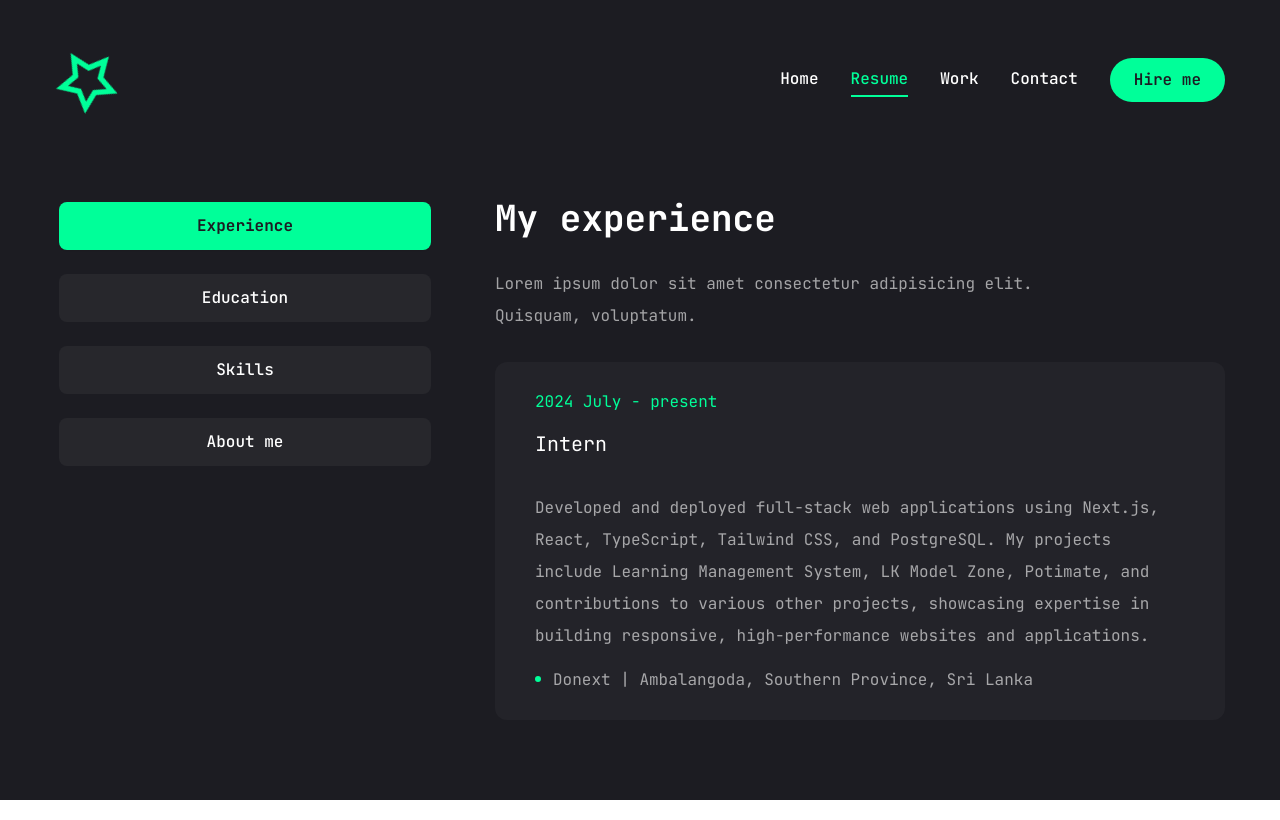
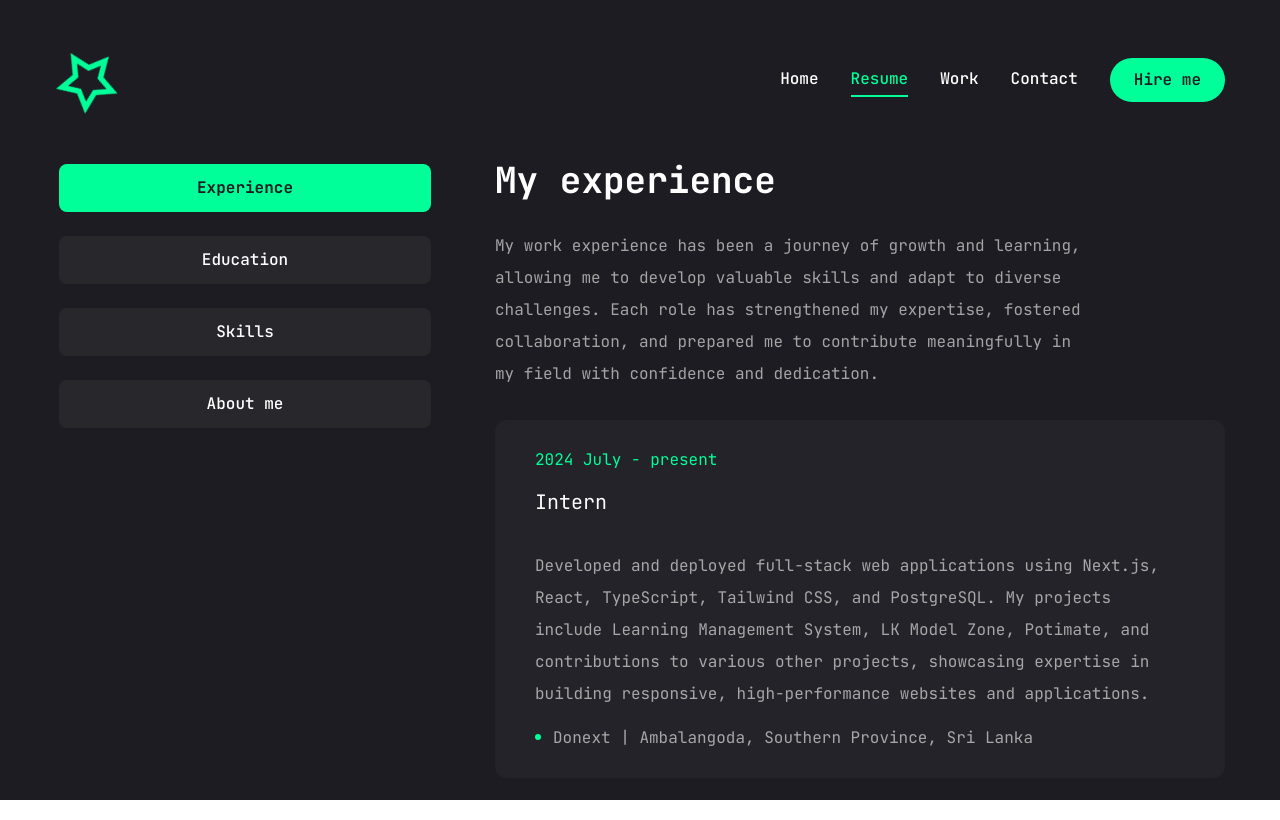
Before and after one commit to NonimUdara/my-portfolio, a Next.js app: page /resume in a window 1280 px wide. Built offline with nearby package versions, Linux system fonts and the light colour scheme.

Commit message:
update resume page

```diff
--- a/app/resume/page.jsx
+++ b/app/resume/page.jsx
@@ -14,7 +14,7 @@ import { SiTailwindcss, SiNextdotjs } from "react-icons/si";
 // about date
 const about = {
   title: "About me",
-  description: "Lorem ipsum dolor sit amet consectetur adipisicing elit. Quisquam, voluptatum.",
+  description: "I am a motivated and curious individual with a passion for learning and growth. My journey is driven by a dedication to personal and professional development, a collaborative spirit, and a commitment to making meaningful contributions in everything I pursue.",
   info: [
     {
       fieldName: "Name",
@@ -55,7 +55,7 @@ const about = {
 const experience = {
   icon: "/assets/resume/badge.svj",
   title: "My experience",
-  description: "Lorem ipsum dolor sit amet consectetur adipisicing elit. Quisquam, voluptatum.",
+  description: "My work experience has been a journey of growth and learning, allowing me to develop valuable skills and adapt to diverse challenges. Each role has strengthened my expertise, fostered collaboration, and prepared me to contribute meaningfully in my field with confidence and dedication.",
   items: [
     {
       company: "Donext | Ambalangoda, Southern Province, Sri Lanka",
@@ -95,7 +95,7 @@ const experience = {
 const education = {
   icon: "/assets/resume/cap.svj",
   title: "My education",
-  description: "Lorem ipsum dolor sit amet consectetur adipisicing elit. Quisquam, voluptatum.",
+  description: "My educational journey has been one of discovery and growth, providing me with a strong foundation of knowledge and skills. It has prepared me to tackle challenges, pursue my goals, and contribute meaningfully to my field with confidence and determination.",
   items: [
     {
       institution: "MR / Vijitha Central College",
@@ -121,7 +121,7 @@ const education = {
 // skills date
 const skills = {
   title: "My skills",
-  description: "Lorem ipsum dolor sit amet consectetur adipisicing elit. Quisquam, voluptatum.",
+  description: "My skills include a blend of technical expertise and problem-solving abilities, complemented by strong communication and adaptability. I am proficient in below skills, with a focus on delivering quality results and continuously refining my capabilities to meet evolving challenges.",
   skillList: [
     {
       icon: <FaHtml5 />,
```
